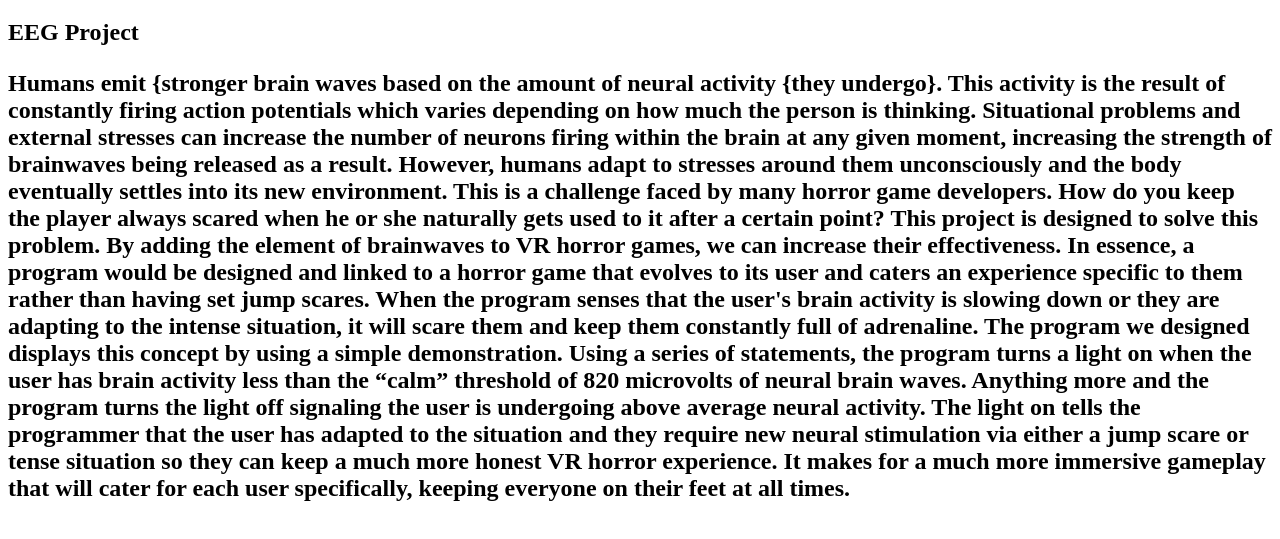
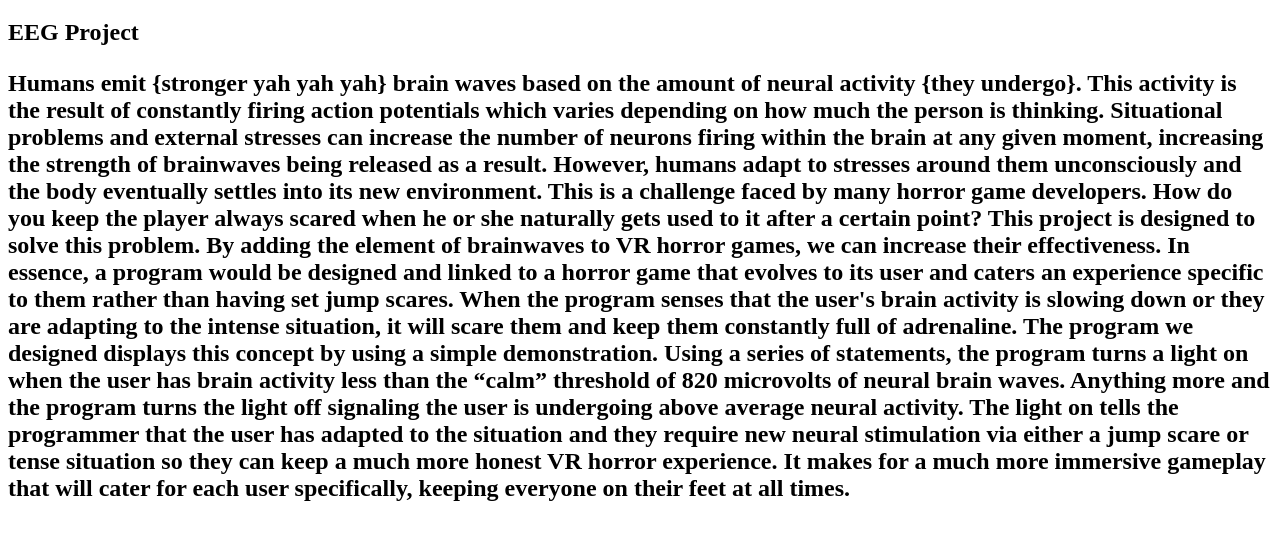
Before and after one commit to ahmadfahmy9918/ahmadfahmy9918.github.io, a plain HTML site: page index.html in a window 1280 px wide. Shown: the part 61-600 px from the top of the page. Drawn offline with Linux system fonts and the light colour scheme.

Commit message:
Update index.html

```diff
--- a/index.html
+++ b/index.html
@@ -4,7 +4,7 @@
 <h2>EEG Project<h2>
 
 <p>
-  Humans emit {stronger brain waves based on the amount of neural activity {they undergo}. This activity is the result of constantly
+  Humans emit {stronger yah yah yah} brain waves based on the amount of neural activity {they undergo}. This activity is the result of constantly
   firing action potentials which varies depending on how much the person is thinking. Situational problems and external stresses can
   increase the number of neurons firing within the brain at any given moment, increasing the strength of brainwaves being released as
   a result. However, humans adapt to stresses around them unconsciously and the body eventually settles into its new environment. This
```
